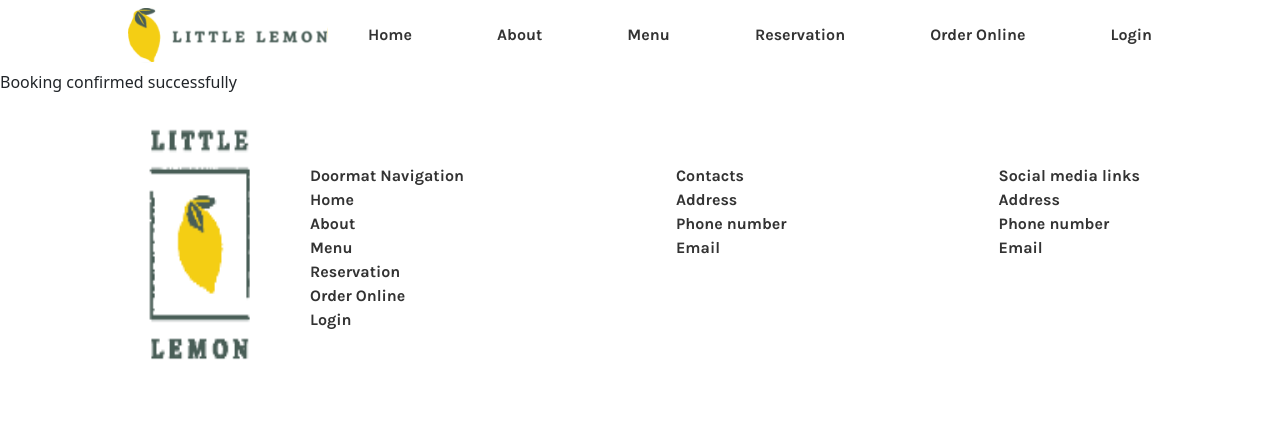
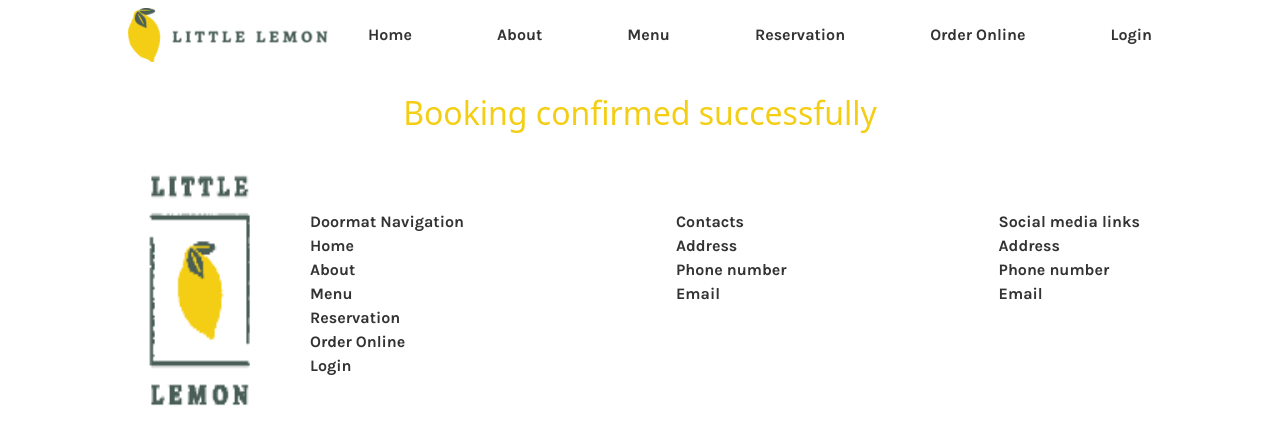
Before and after one commit to Sahar-AbdelSamad/little-lemon, a React (Create React App) app: page /confirmation in a window 1280 px wide. Shown: the top 444 px of the page. Built offline with nearby package versions, Linux system fonts and the light colour scheme; a web font is replaced by a local one.

Commit message:
Style confirmed booking page

```diff
--- a/src/pages/ConfirmedBookingPage.js
+++ b/src/pages/ConfirmedBookingPage.js
@@ -2,7 +2,7 @@ import React from 'react';
 
 function ConfirmedBookingPage() {
   return (
-    <>Booking confirmed successfully</>
+    <div className='text-center pt-4 clr-yellow h2'>Booking confirmed successfully</div>
   );
 }
 
```
